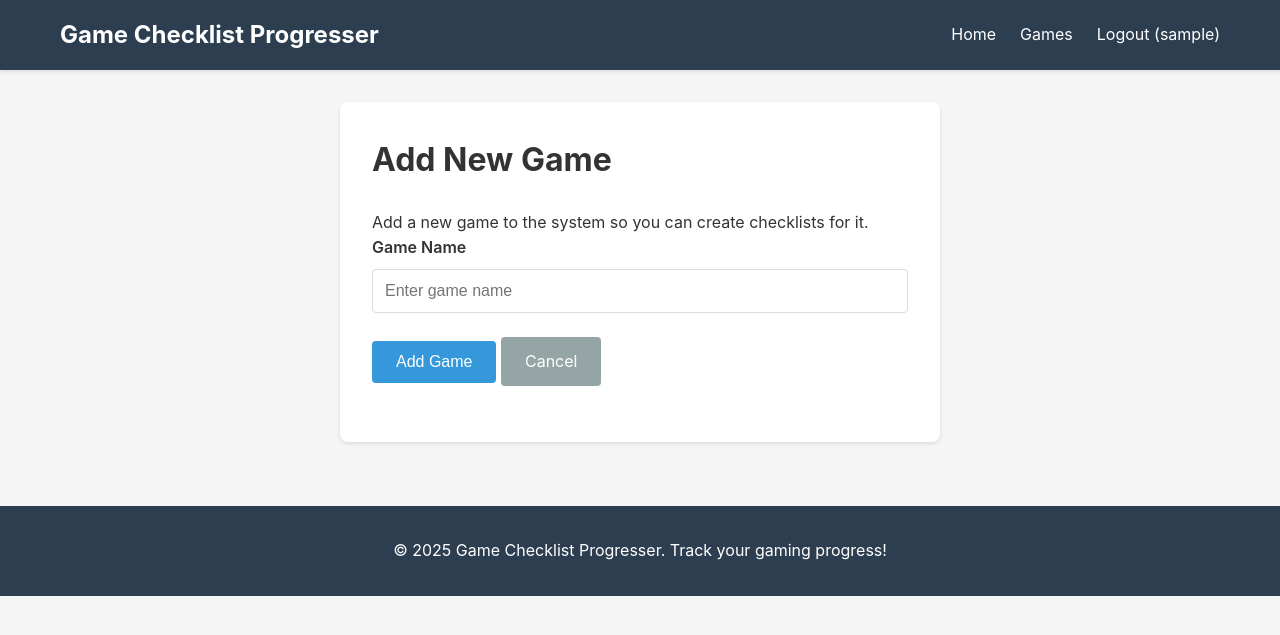
After one commit to kelvinzhu2000/game-checklist-progresser, a Flask app: page /games/new in a window 1280 px wide. The commit adds this page. Shown: the top 635 px of the page. Run offline with Flask 3, Linux system fonts and the light colour scheme; the visitor is signed in with stand-in values (Sample User, id 1).

Commit message:
Add New Game button and functionality to games page
Co-authored-by: kelvinzhu2000 <1774863+kelvinzhu2000@users.noreply.github.com>

```diff
--- a/app/forms.py
+++ b/app/forms.py
@@ -39,3 +39,12 @@ class ChecklistItemForm(FlaskForm):
     title = StringField('Item Title', validators=[DataRequired(), Length(max=200)])
     description = TextAreaField('Description')
     submit = SubmitField('Add Item')
+
+class GameForm(FlaskForm):
+    name = StringField('Game Name', validators=[DataRequired(), Length(max=200)])
+    submit = SubmitField('Add Game')
+
+    def validate_name(self, name):
+        game = Game.query.filter_by(name=name.data).first()
+        if game:
+            raise ValidationError('This game already exists.')
--- a/app/routes.py
+++ b/app/routes.py
@@ -3,7 +3,7 @@ from flask_login import login_user, logout_user, current_user, login_required
 from urllib.parse import urlparse
 from app import db
 from app.models import User, Game, Checklist, ChecklistItem, UserChecklist, UserProgress
-from app.forms import RegistrationForm, LoginForm, ChecklistForm, ChecklistItemForm
+from app.forms import RegistrationForm, LoginForm, ChecklistForm, ChecklistItemForm, GameForm
 from app.ai_service import generate_checklist_items
 from datetime import datetime
 from sqlalchemy import func
@@ -78,6 +78,20 @@ def games():
             game_stats[game.id] = {'public': public_count}
 
     return render_template('games.html', games=games_list, game_stats=game_stats, search_query=search_query)
+
+@main_bp.route('/games/new', methods=['GET', 'POST'])
+@login_required
+def add_game():
+    """Add a new game to the system."""
+    form = GameForm()
+    if form.validate_on_submit():
+        game = Game(name=form.name.data)
+        db.session.add(game)
+        db.session.commit()
+        flash(f'Game "{game.name}" added successfully!', 'success')
+        return redirect(url_for('main.game_detail', game_id=game.id))
+
+    return render_template('add_game.html', form=form)
 
 @main_bp.route('/games/<int:game_id>')
 def game_detail(game_id):
--- /dev/null
+++ b/app/templates/add_game.html
@@ -0,0 +1,31 @@
+{% extends "base.html" %}
+
+{% block title %}Add New Game - Game Checklist Progresser{% endblock %}
+
+{% block content %}
+<div class="form-container">
+    <h1>Add New Game</h1>
+    <p>Add a new game to the system so you can create checklists for it.</p>
+
+    <form method="POST" action="{{ url_for('main.add_game') }}">
+        {{ form.hidden_tag() }}
+
+        <div class="form-group">
+            {{ form.name.label }}
+            {{ form.name(class="form-control", placeholder="Enter game name") }}
+            {% if form.name.errors %}
+                <ul class="errors">
+                    {% for error in form.name.errors %}
+                        <li>{{ error }}</li>
+                    {% endfor %}
+                </ul>
+            {% endif %}
+        </div>
+
+        <div class="form-group">
+            {{ form.submit(class="btn btn-primary") }}
+            <a href="{{ url_for('main.games') }}" class="btn btn-secondary">Cancel</a>
+        </div>
+    </form>
+</div>
+{% endblock %}
--- a/app/templates/games.html
+++ b/app/templates/games.html
@@ -6,6 +6,9 @@
 <div class="page-header">
     <h1>Games</h1>
     <p>Browse games, search for specific titles, or add a new game to get started.</p>
+    {% if current_user.is_authenticated %}
+        <a href="{{ url_for('main.add_game') }}" class="btn btn-success">+ New Game</a>
+    {% endif %}
 </div>
 
 <div class="search-section">
```
Also changed, not shown: tests/test_basic.py (+4 -4 lines).
